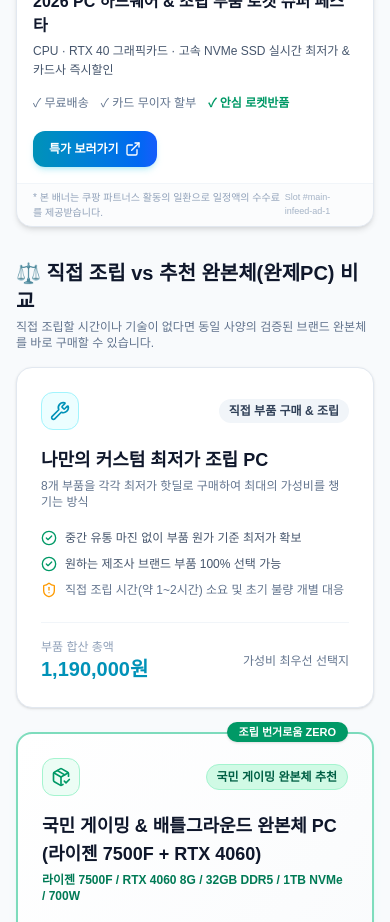
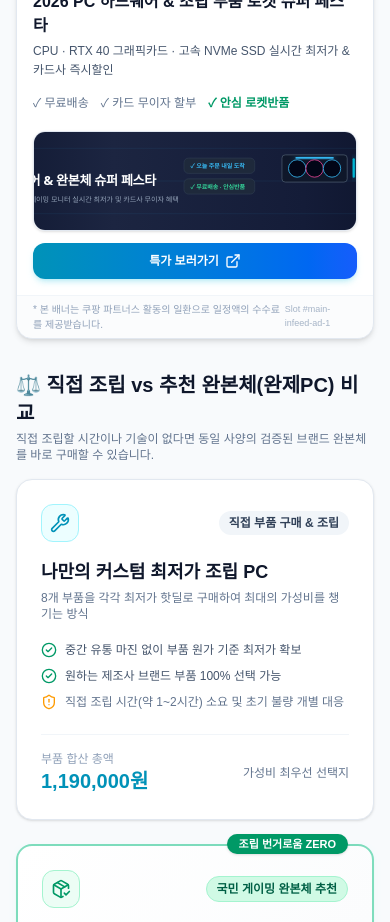
Before and after one commit to asafire777-git/pccraft, a Next.js app: page / in a window 390 px wide. Shown: the part 7040-7962 px from the top of the page. Built offline with nearby package versions, Linux system fonts and the light colour scheme.

Commit message:
style: ensure AdBanner visual image is visible on mobile devices

```diff
--- a/components/AdBanner.tsx
+++ b/components/AdBanner.tsx
@@ -117,8 +117,8 @@
             </div>
 
             {/* 우측: 배너사 스타일 이미지 & 직행 버튼 */}
-            <div className="flex items-center gap-4 shrink-0">
-              <div className="hidden sm:block w-[200px] md:w-[240px] h-[90px] rounded-xl overflow-hidden border border-slate-200 dark:border-slate-700/80 shadow-sm relative group-hover:scale-102 transition-transform duration-300">
+            <div className="flex flex-col sm:flex-row items-stretch sm:items-center gap-3 sm:gap-4 shrink-0 w-full sm:w-auto">
+              <div className="w-full sm:w-[200px] md:w-[240px] h-[100px] sm:h-[90px] rounded-xl overflow-hidden border border-slate-200 dark:border-slate-700/80 shadow-sm relative group-hover:scale-102 transition-transform duration-300">
                 <img
                   src={currentConfig.imgSrc}
                   alt={currentConfig.imgAlt}
@@ -127,7 +127,7 @@
                 />
               </div>
 
-              <span className="px-4 py-2.5 rounded-xl bg-gradient-to-r from-cyan-600 to-blue-600 hover:from-cyan-500 hover:to-blue-500 text-white font-bold text-xs sm:text-sm flex items-center gap-1.5 shadow-md shadow-cyan-500/20 group-hover:shadow-cyan-500/30 transition-all shrink-0">
+              <span className="px-4 py-2.5 rounded-xl bg-gradient-to-r from-cyan-600 to-blue-600 hover:from-cyan-500 hover:to-blue-500 text-white font-bold text-xs sm:text-sm flex items-center justify-center gap-1.5 shadow-md shadow-cyan-500/20 group-hover:shadow-cyan-500/30 transition-all shrink-0">
                 <span>특가 보러가기</span>
                 <ExternalLink className="w-4 h-4" />
               </span>
```
